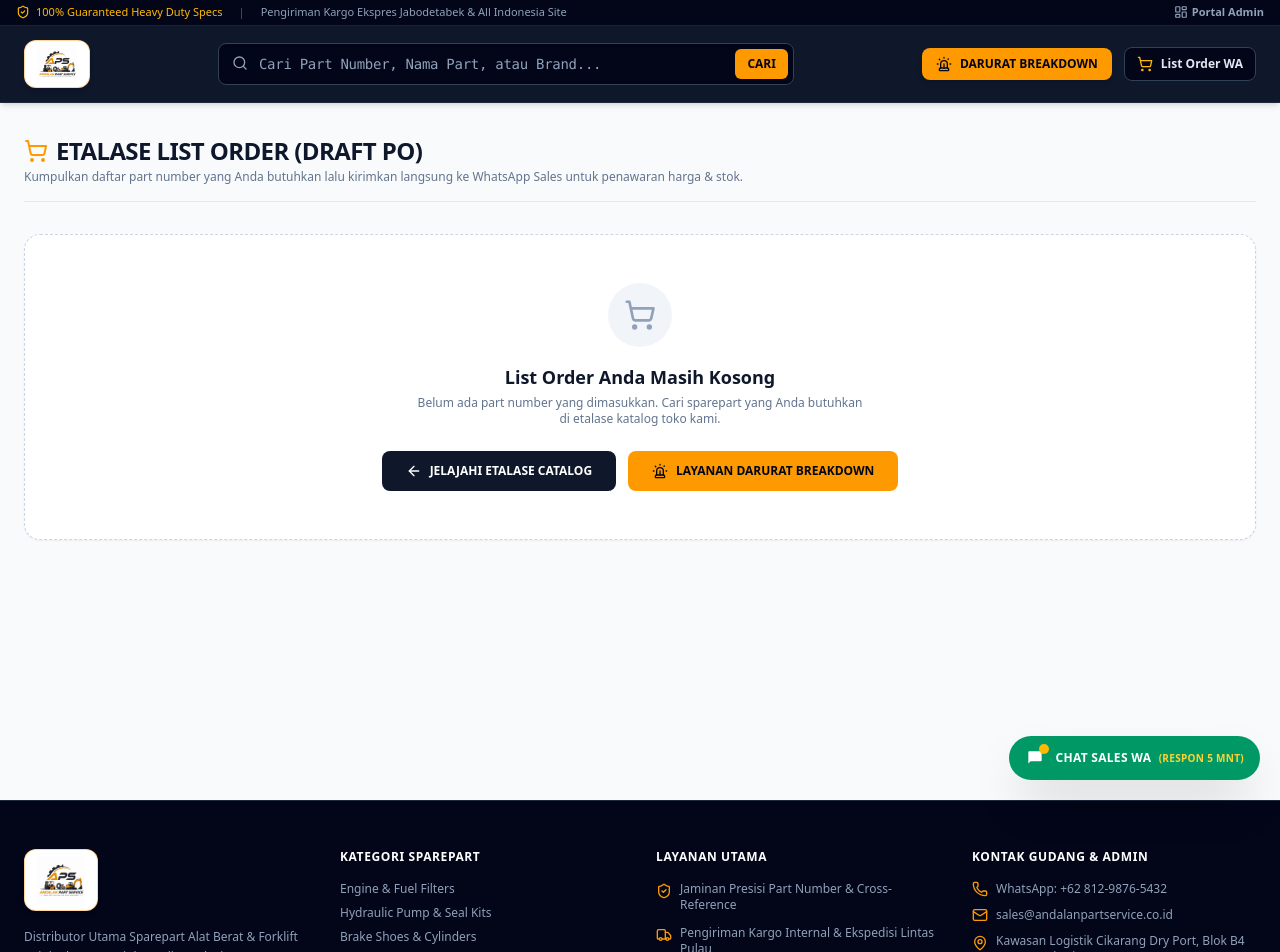
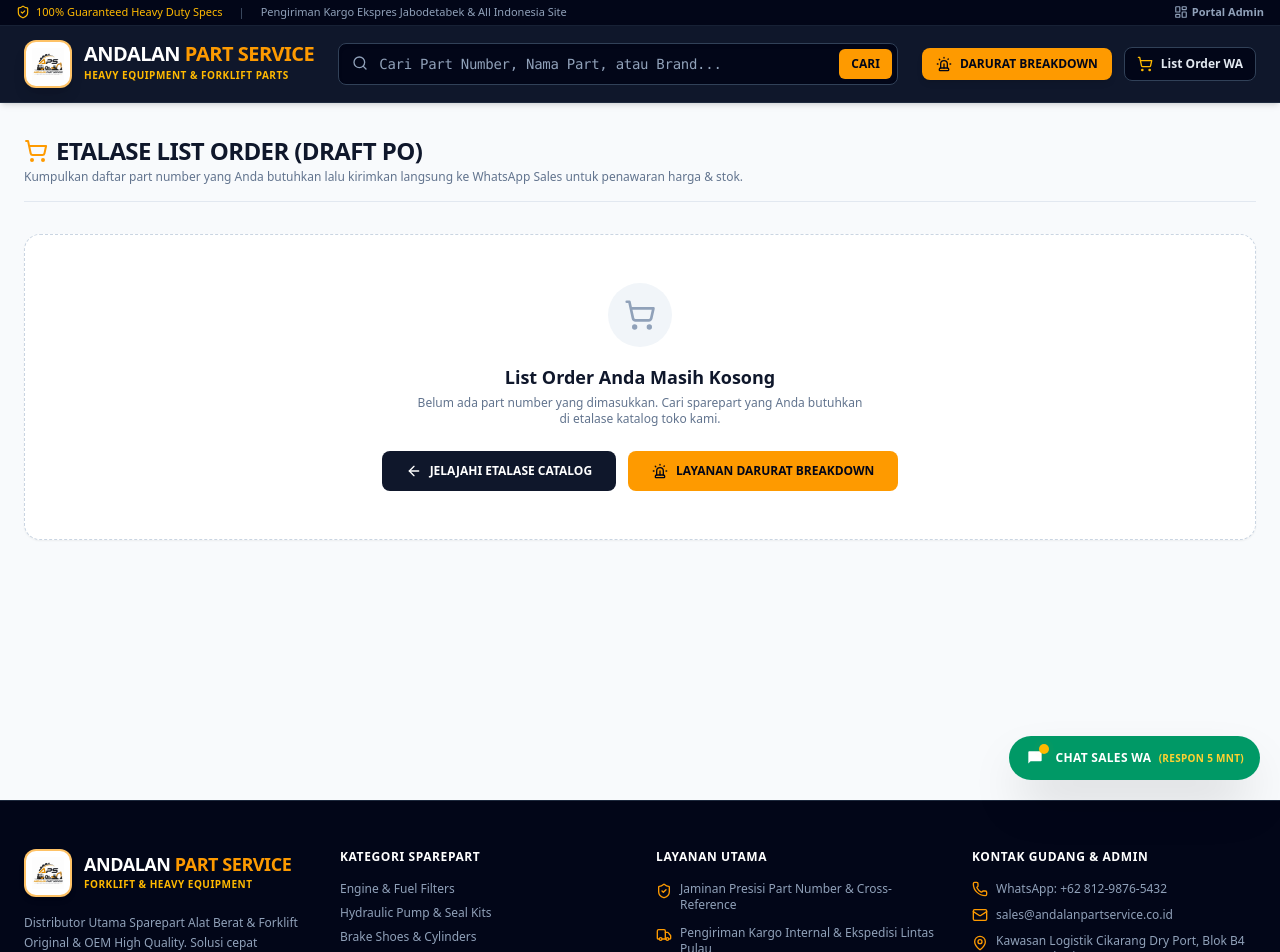
Before and after one commit to andalanpartservice-sketch/web-sparepart, a Next.js app: page /cart in a window 1280 px wide. Shown: the top 952 px of the page. Built offline with nearby package versions, Linux system fonts and the light colour scheme.

Commit message:
fix: combine prominent APS graphic logo icon with bold text ANDALAN PART SERVICE for high visibility

```diff
--- a/app/admin/layout.tsx
+++ b/app/admin/layout.tsx
@@ -12,17 +12,22 @@
           <div className="mx-auto max-w-7xl px-4 sm:px-6 py-3.5 flex items-center justify-between">
             <div className="flex items-center gap-3">
               <Link href="/admin" className="flex items-center gap-2.5">
-                <div className="bg-white rounded-lg px-2.5 py-0.5 border border-amber-500/40 shadow-xs flex items-center h-10">
+                <div className="bg-white rounded-lg p-1 border-2 border-amber-500/60 shadow-xs flex items-center justify-center h-10 w-10 shrink-0">
                   {/* eslint-disable-next-html-element-suppression */}
                   <img
                     src="/logo.png"
-                    alt="Andalan Part Service Logo"
-                    className="h-8.5 w-auto object-contain"
+                    alt="APS Logo"
+                    className="h-8 w-auto object-contain"
                   />
                 </div>
-                <span className="font-black uppercase tracking-tight text-xs text-amber-400 bg-slate-900 px-2 py-1 rounded border border-slate-800">
-                  ADMIN PORTAL
-                </span>
+                <div className="flex flex-col">
+                  <span className="font-black uppercase tracking-tight text-sm text-white">
+                    ANDALAN <span className="text-amber-500">PART SERVICE</span>
+                  </span>
+                  <span className="text-[9px] font-black uppercase text-amber-400">
+                    ADMIN PORTAL
+                  </span>
+                </div>
               </Link>
               <span className="hidden sm:inline text-xs text-slate-500 font-bold border-l border-slate-800 pl-3">
                 Control Panel & Warehouse Logistics
--- a/components/Footer.tsx
+++ b/components/Footer.tsx
@@ -9,14 +9,22 @@
         <div className="grid grid-cols-1 md:grid-cols-4 gap-8">
           {/* Brand Col */}
           <div className="space-y-4 md:col-span-1">
-            <div className="flex items-center gap-2.5">
-              <div className="bg-white rounded-xl px-3 py-1.5 border border-amber-500/40 shadow-md flex items-center">
+            <div className="flex items-center gap-3">
+              <div className="bg-white rounded-xl p-1.5 border-2 border-amber-500/60 shadow-md flex items-center justify-center h-12 w-12 shrink-0">
                 {/* eslint-disable-next-html-element-suppression */}
                 <img
                   src="/logo.png"
-                  alt="Andalan Part Service Logo"
-                  className="h-12 w-auto object-contain"
+                  alt="APS Logo"
+                  className="h-10 w-auto object-contain"
                 />
+              </div>
+              <div className="flex flex-col">
+                <span className="font-black tracking-tight text-lg leading-none text-white uppercase">
+                  ANDALAN <span className="text-amber-500">PART SERVICE</span>
+                </span>
+                <span className="text-[10px] font-bold tracking-wider text-amber-400 uppercase mt-1">
+                  Forklift & Heavy Equipment
+                </span>
               </div>
             </div>
             <p className="text-xs text-slate-400 leading-relaxed">
--- a/components/Navbar.tsx
+++ b/components/Navbar.tsx
@@ -54,14 +54,22 @@
           <div className="sm:hidden space-y-2">
             {/* Top Row: Logo + Right Action Buttons */}
             <div className="flex items-center justify-between gap-2">
-              <Link href="/" className="flex items-center shrink-0">
-                <div className="bg-white rounded-lg px-2 py-0.5 border border-amber-500/40 shadow-xs flex items-center h-10">
+              <Link href="/" className="flex items-center gap-2 shrink-0">
+                <div className="bg-white rounded-lg p-1 border-2 border-amber-500/60 shadow-md flex items-center justify-center h-10 w-10 shrink-0">
                   {/* eslint-disable-next-html-element-suppression */}
                   <img
                     src="/logo.png"
-                    alt="Andalan Part Service Logo"
-                    className="h-8.5 w-auto object-contain"
+                    alt="APS Logo"
+                    className="h-8 w-auto object-contain"
                   />
+                </div>
+                <div>
+                  <span className="block font-black tracking-tight text-xs sm:text-sm leading-none uppercase text-white">
+                    ANDALAN <span className="text-amber-500">PART SERVICE</span>
+                  </span>
+                  <span className="block text-[8px] font-extrabold tracking-wider text-amber-400 uppercase mt-0.5">
+                    Forklift & Heavy Equipment
+                  </span>
                 </div>
               </Link>
 
@@ -114,14 +122,22 @@
           {/* Desktop Layout (1 Row) */}
           <div className="hidden sm:flex items-center justify-between gap-4">
             {/* Logo */}
-            <Link href="/" className="flex items-center shrink-0 group">
-              <div className="bg-white rounded-xl px-3 py-1 border border-amber-500/40 shadow-md flex items-center h-12 hover:border-amber-400 transition">
+            <Link href="/" className="flex items-center gap-3 shrink-0 group">
+              <div className="bg-white rounded-xl p-1.5 border-2 border-amber-500/60 shadow-lg flex items-center justify-center h-12 w-12 shrink-0 group-hover:border-amber-400 transition">
                 {/* eslint-disable-next-html-element-suppression */}
                 <img
                   src="/logo.png"
-                  alt="Andalan Part Service Logo"
+                  alt="APS Logo"
                   className="h-10 w-auto object-contain"
                 />
+              </div>
+              <div className="flex flex-col">
+                <span className="font-black tracking-tight text-lg sm:text-xl leading-none text-white uppercase">
+                  ANDALAN <span className="text-amber-500">PART SERVICE</span>
+                </span>
+                <span className="text-[10px] font-black tracking-wider text-amber-400 uppercase mt-1">
+                  Heavy Equipment & Forklift Parts
+                </span>
               </div>
             </Link>
 
```
